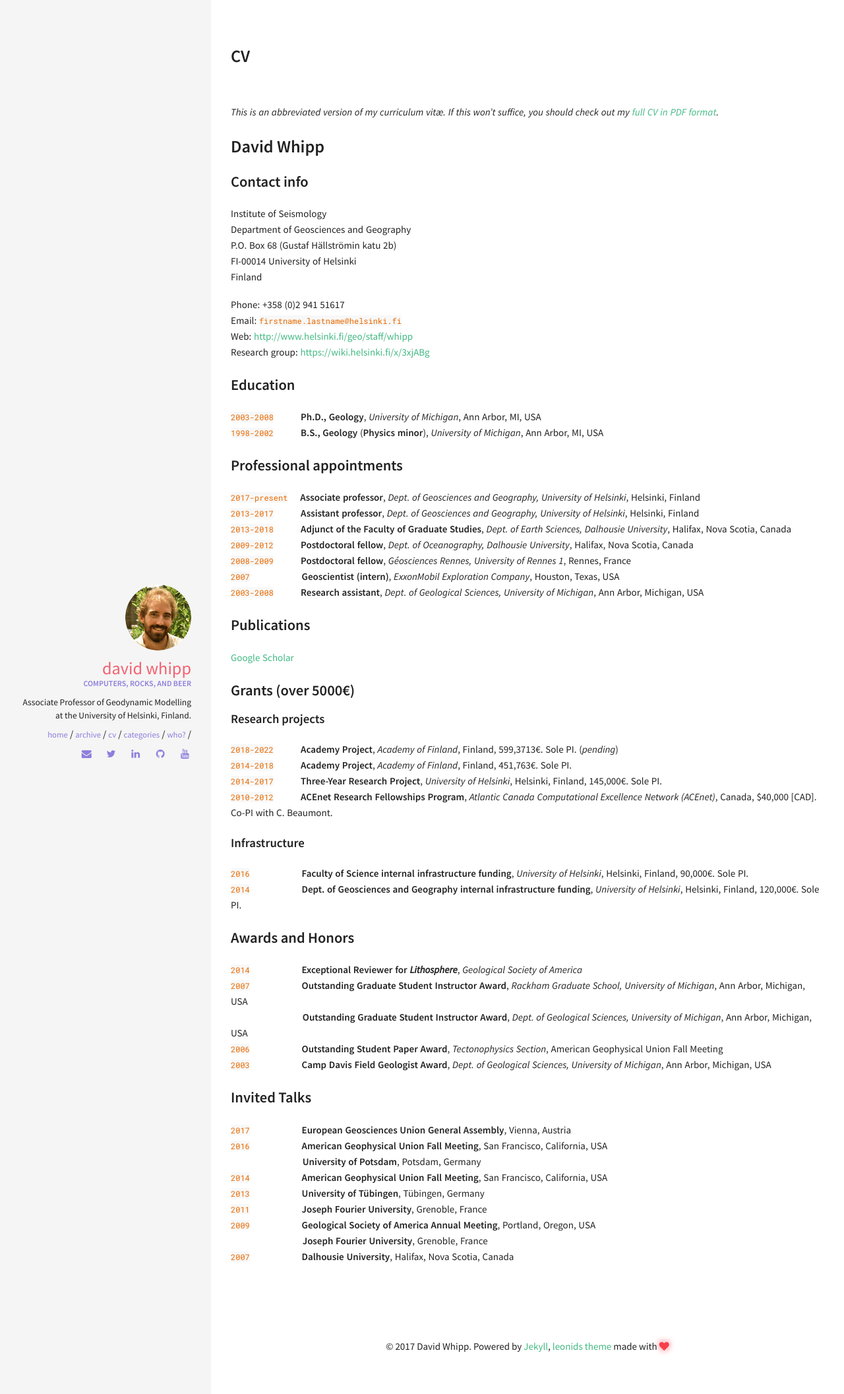
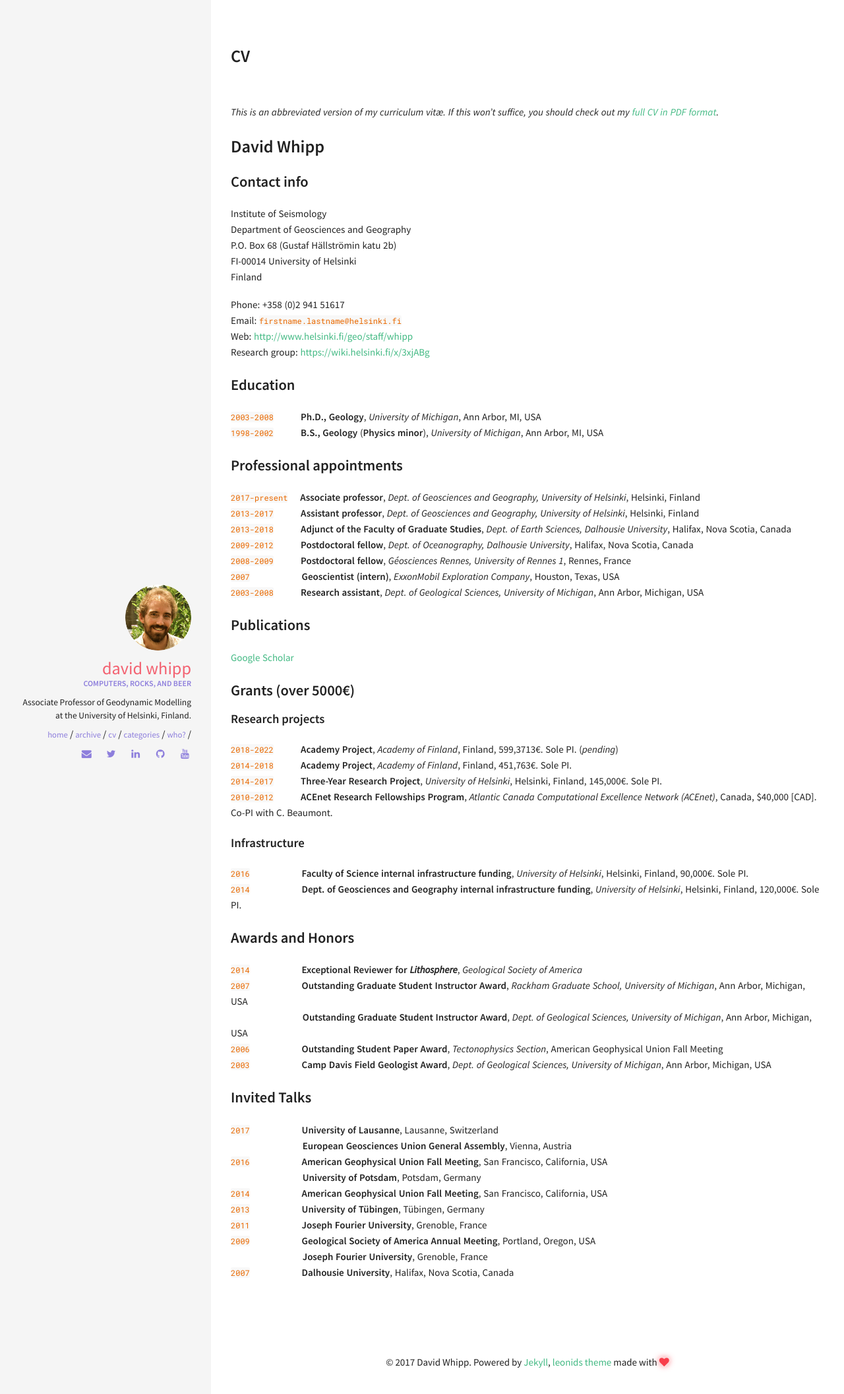
Before and after one commit to z0del/davewhipp.github.io, a Jekyll site: the page built from cv.md, in a window 1280 px wide. Shown: the top 2113 px of the page at 66% size. Built offline with Jekyll 4.4.1, drawn with Linux system fonts in a browser that asks for light colours.

Commit message:
Update cv.md

````diff
--- a/cv.md
+++ b/cv.md
@@ -55,7 +55,8 @@ Research group: [https://wiki.helsinki.fi/x/3xjABg](https://wiki.helsinki.fi/x/3
 
 ### Invited Talks
 ```2017```
-&nbsp;&nbsp;&nbsp;&nbsp;&nbsp;&nbsp;&nbsp;&nbsp;&nbsp;&nbsp;&nbsp;&nbsp;&nbsp;&nbsp;&nbsp;&nbsp;&nbsp;&nbsp;&nbsp;&nbsp;**European Geosciences Union General Assembly**, Vienna, Austria<br/>
+&nbsp;&nbsp;&nbsp;&nbsp;&nbsp;&nbsp;&nbsp;&nbsp;&nbsp;&nbsp;&nbsp;&nbsp;&nbsp;&nbsp;&nbsp;&nbsp;&nbsp;&nbsp;&nbsp;&nbsp;**University of Lausanne**, Lausanne, Switzerland<br/>
+&nbsp;&nbsp;&nbsp;&nbsp;&nbsp;&nbsp;&nbsp;&nbsp;&nbsp;&nbsp;&nbsp;&nbsp;&nbsp;&nbsp;&nbsp;&nbsp;&nbsp;&nbsp;&nbsp;&nbsp;&nbsp;&nbsp;&nbsp;&nbsp;&nbsp;&nbsp;&nbsp;&nbsp;&nbsp;**European Geosciences Union General Assembly**, Vienna, Austria<br/>
 ```2016``` &nbsp;&nbsp;&nbsp;&nbsp;&nbsp;&nbsp;&nbsp;&nbsp;&nbsp;&nbsp;&nbsp;&nbsp;&nbsp;&nbsp;&nbsp;&nbsp;&nbsp;&nbsp;&nbsp;&nbsp;**American Geophysical Union Fall Meeting**, San Francisco, California, USA<br/>
 &nbsp;&nbsp;&nbsp;&nbsp;&nbsp;&nbsp;&nbsp;&nbsp;&nbsp;&nbsp;&nbsp;&nbsp;&nbsp;&nbsp;&nbsp;&nbsp;&nbsp;&nbsp;&nbsp;&nbsp;&nbsp;&nbsp;&nbsp;&nbsp;&nbsp;&nbsp;&nbsp;&nbsp;&nbsp;**University of Potsdam**, Potsdam, Germany<br/>
 ```2014``` &nbsp;&nbsp;&nbsp;&nbsp;&nbsp;&nbsp;&nbsp;&nbsp;&nbsp;&nbsp;&nbsp;&nbsp;&nbsp;&nbsp;&nbsp;&nbsp;&nbsp;&nbsp;&nbsp;&nbsp;**American Geophysical Union Fall Meeting**, San Francisco, California, USA<br/>
````
